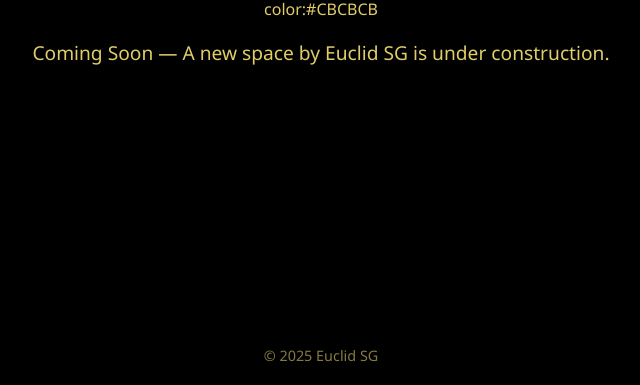
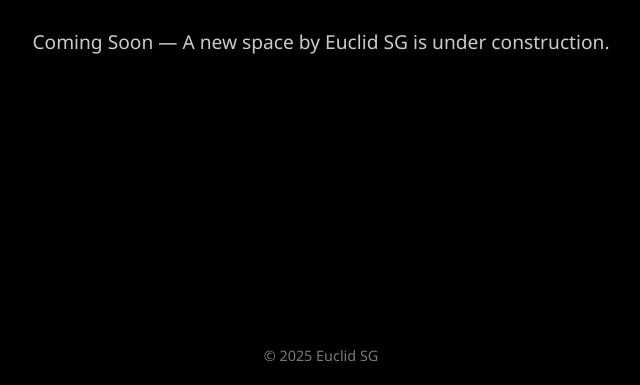
Before and after one commit to Euclidsg/euclidsg.github.io, a plain HTML site: page index.html in a window 1280 px wide. Shown: the part 415-800 px from the top of the page, without its empty margins (319-959 px from the left). Drawn offline with Linux system fonts and the light colour scheme.

Commit message:
Update index.html

```diff
--- a/index.html
+++ b/index.html
@@ -10,7 +10,7 @@
       margin: 0;
       font-family: 'Segoe UI', Tahoma, Geneva, Verdana, sans-serif;
       background-color: #000;
-      color:#E0CD67;
+      color:#CBCBCB;
       display: flex;
       flex-direction: column;
       justify-content: center;
@@ -36,7 +36,6 @@
 </head>
 <body>
   <h1>Euclid SG</h1>
-  color:#CBCBCB
   <p>Coming Soon — A new space by Euclid SG is under construction.</p>
   <footer>&copy; 2025 Euclid SG</footer>
 </body>
```
